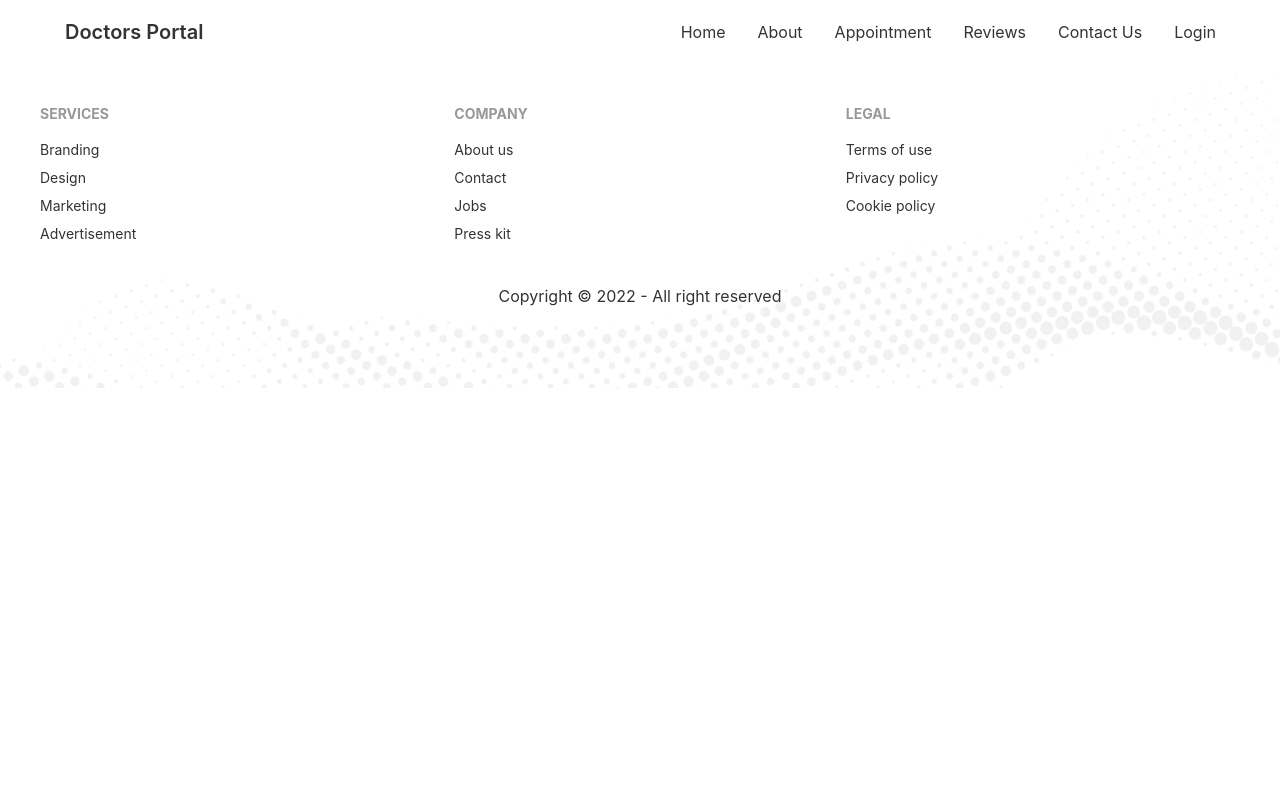
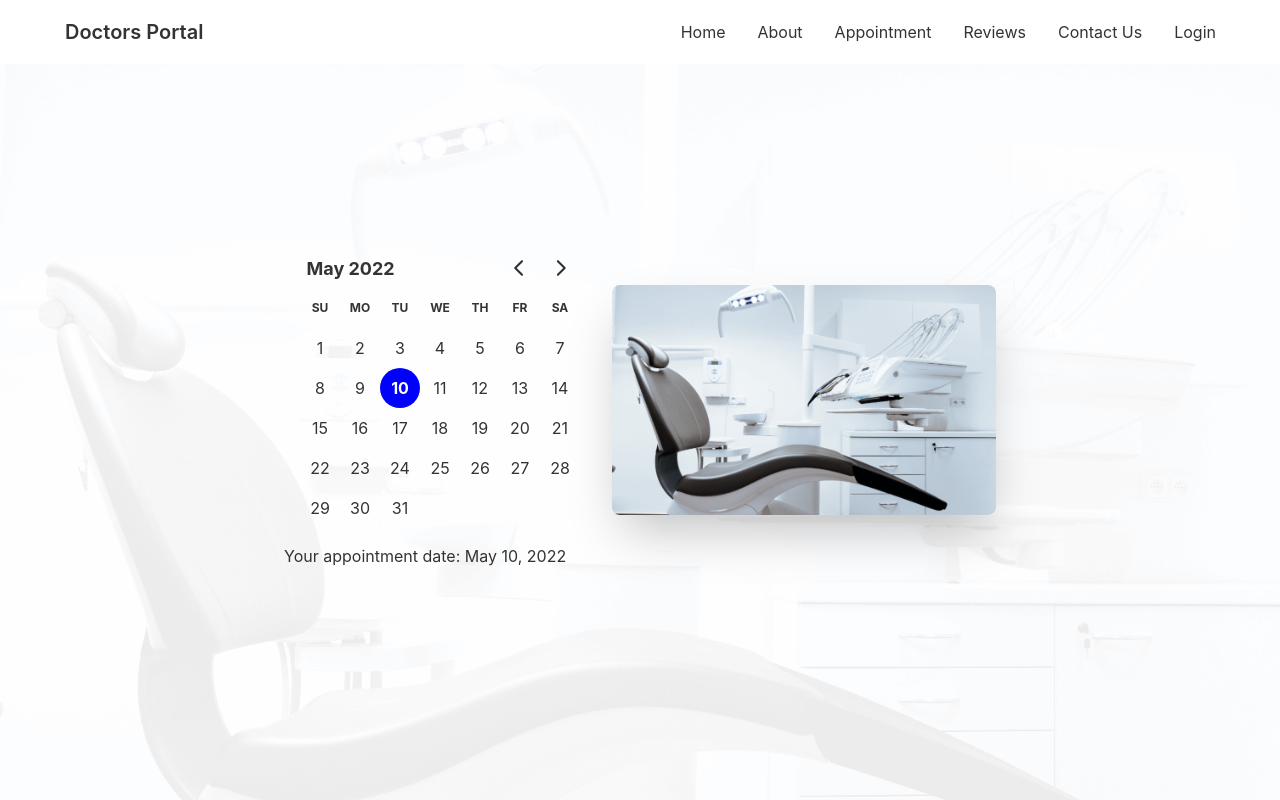
Before and after one commit to zhSHUVO/doctors-portal-client, a React (Create React App) app: page /appointment in a window 1280 px wide. Shown: the top 800 px of the page. Built offline with nearby package versions, Linux system fonts and the light colour scheme; the HTML template or start-up script is replaced by a standard one.

Commit message:
appointment date

```diff
--- a/package.json
+++ b/package.json
@@ -7,7 +7,9 @@
     "@testing-library/react": "^13.2.0",
     "@testing-library/user-event": "^13.5.0",
     "daisyui": "^2.14.3",
+    "date-fns": "^2.28.0",
     "react": "^18.1.0",
+    "react-day-picker": "^8.0.4",
     "react-dom": "^18.1.0",
     "react-router-dom": "^6.3.0",
     "react-scripts": "5.0.1",
--- a/src/App.js
+++ b/src/App.js
@@ -1,5 +1,6 @@
 import { Route, Routes } from "react-router-dom";
 import About from "./Pages/About/About";
+import Appointment from "./Pages/Appointment/Appointment";
 import Home from "./Pages/Home/Home";
 import Login from "./Pages/Login/Login";
 import Footer from "./Pages/Shared/Footer";
@@ -13,6 +14,7 @@ function App() {
                 <Route path="/" element={<Home />} />
                 <Route path="about" element={<About />} />
                 <Route path="login" element={<Login />} />
+                <Route path="appointment" element={<Appointment />} />
             </Routes>
             <Footer></Footer>
         </div>
--- /dev/null
+++ b/src/Pages/Appointment/Appointment.js
@@ -0,0 +1,13 @@
+import React from "react";
+import AppointmentBanner from "./AppointmentBanner";
+
+
+const Appointment = () => {
+    return (
+        <div>
+            <AppointmentBanner></AppointmentBanner>
+        </div>
+    );
+};
+
+export default Appointment;
--- /dev/null
+++ b/src/Pages/Appointment/AppointmentBanner.js
@@ -0,0 +1,26 @@
+import { format } from "date-fns";
+import React, { useState } from "react";
+import { DayPicker } from "react-day-picker";
+import "react-day-picker/dist/style.css";
+import chair from "../../assets/images/chair.png";
+
+const AppointmentBanner = () => {
+    const [date, setDate] = useState(new Date());
+    return (
+        <div class="hero pb-32 lg:min-h-screen  lg:bg-bg-chair lg:bg-cover lg:bg-contain lg:bg-no-repeat lg:bg-center ">
+            <div class="hero-content flex-col lg:flex-row-reverse">
+                <img src={chair} class="md:w-96 flex-1 rounded-lg shadow-2xl" />
+                <div className="flex-1">
+                    <DayPicker
+                        mode="single"
+                        selected={date}
+                        onSelect={setDate}
+                    />
+                    <p>Your appointment date: {format(date, "PP")}</p>
+                </div>
+            </div>
+        </div>
+    );
+};
+
+export default AppointmentBanner;
```
Also changed, not shown: 1 other file (tests, documents, lock files or other folders).
